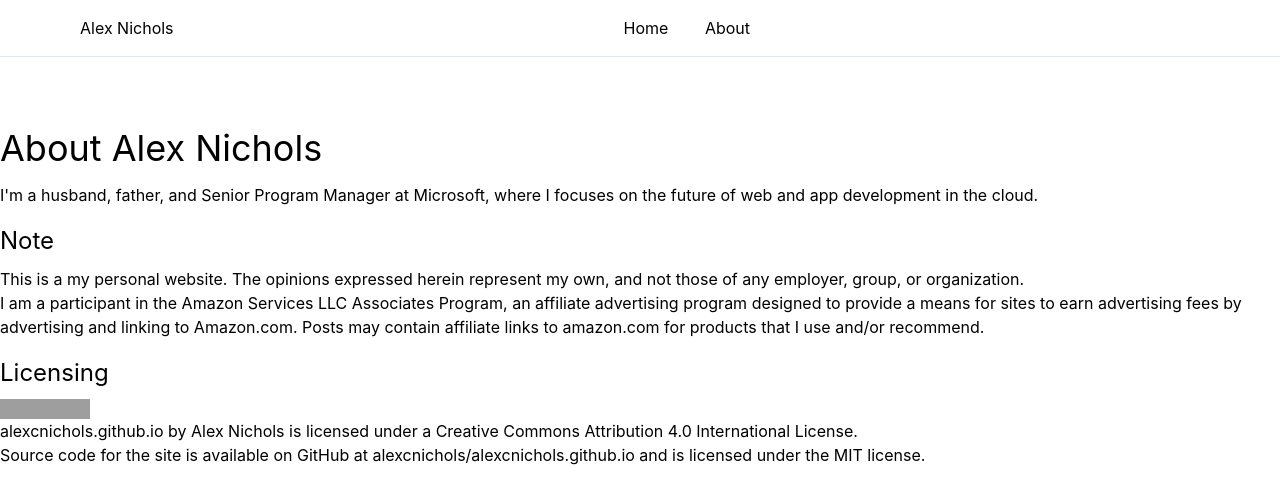
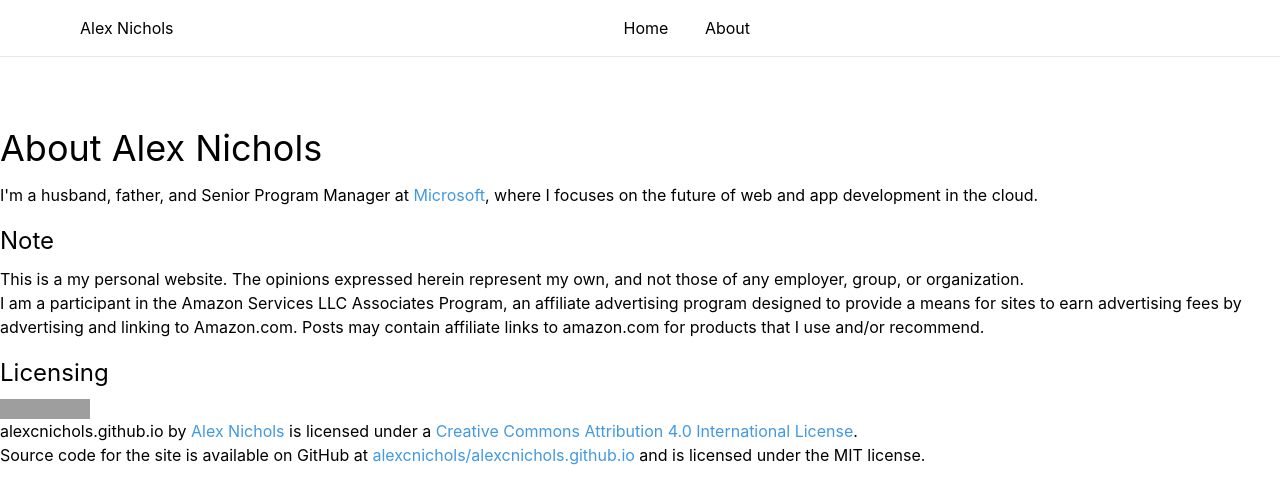
Before and after one commit to alexcnichols/alexcnichols.github.io, a Jekyll site: the page built from about.html, in a window 1280 px wide. Shown: the top 504 px of the page. Built offline with Jekyll 4.4.1, drawn with Linux system fonts in a browser that asks for light colours; grey boxes are pictures that could not be loaded.

Commit message:
Apply link styles

```diff
--- a/about.html
+++ b/about.html
@@ -4,12 +4,12 @@
 
     <div class="container mx-auto mt-16">
         <h1 class="text-4xl mt-4 mb-2">About Alex Nichols</h1>
-        <p>I'm a husband, father, and Senior Program Manager at <a href="https://microsoft.com/about/company">Microsoft</a>, where I focuses on the future of web and app development in the cloud.</p>
+        <p>I'm a husband, father, and Senior Program Manager at <a class="text-blue-500 hover:text-blue-800" href="https://microsoft.com/about/company">Microsoft</a>, where I focuses on the future of web and app development in the cloud.</p>
         <h2 class="text-2xl mt-4 mb-2">Note</h2>
         <p>This is a my personal website. The opinions expressed herein represent my own, and not those of any employer, group, or organization.</p>
         <p>I am a participant in the Amazon Services LLC Associates Program, an affiliate advertising program designed to provide a means for sites to earn advertising fees by advertising and linking to Amazon.com. Posts may contain affiliate links to amazon.com for products that I use and/or recommend.</p>
         <h2 class="text-2xl mt-4 mb-2">Licensing</h2>
-        <p><a rel="license" href="http://creativecommons.org/licenses/by/4.0/"><img alt="Creative Commons License" src="https://i.creativecommons.org/l/by/4.0/88x31.png" /></a></p>
-        <p><span xmlns:dct="http://purl.org/dc/terms/" property="dct:title">{{ site.name }}</span> by <a xmlns:cc="http://creativecommons.org/ns#" href="{{ site.url }}" property="cc:attributionName" rel="cc:attributionURL">{{ site.author.name }}</a> is licensed under a <a rel="license" href="http://creativecommons.org/licenses/by/4.0/">Creative Commons Attribution 4.0 International License</a>.</p>
-        <p>Source code for the site is available on GitHub at <a href="{{ site.github.repository_url }}">{{ site.github.repository_nwo}}</a> and is licensed under the MIT license.</p>
+        <p><a class="text-blue-500 hover:text-blue-800" rel="license" href="http://creativecommons.org/licenses/by/4.0/"><img alt="Creative Commons License" src="https://i.creativecommons.org/l/by/4.0/88x31.png" /></a></p>
+        <p><span xmlns:dct="http://purl.org/dc/terms/" property="dct:title">{{ site.name }}</span> by <a class="text-blue-500 hover:text-blue-800" xmlns:cc="http://creativecommons.org/ns#" href="{{ site.url }}" property="cc:attributionName" rel="cc:attributionURL">{{ site.author.name }}</a> is licensed under a <a class="text-blue-500 hover:text-blue-800" rel="license" href="http://creativecommons.org/licenses/by/4.0/">Creative Commons Attribution 4.0 International License</a>.</p>
+        <p>Source code for the site is available on GitHub at <a class="text-blue-500 hover:text-blue-800" href="{{ site.github.repository_url }}">{{ site.github.repository_nwo}}</a> and is licensed under the MIT license.</p>
     </div>
```
